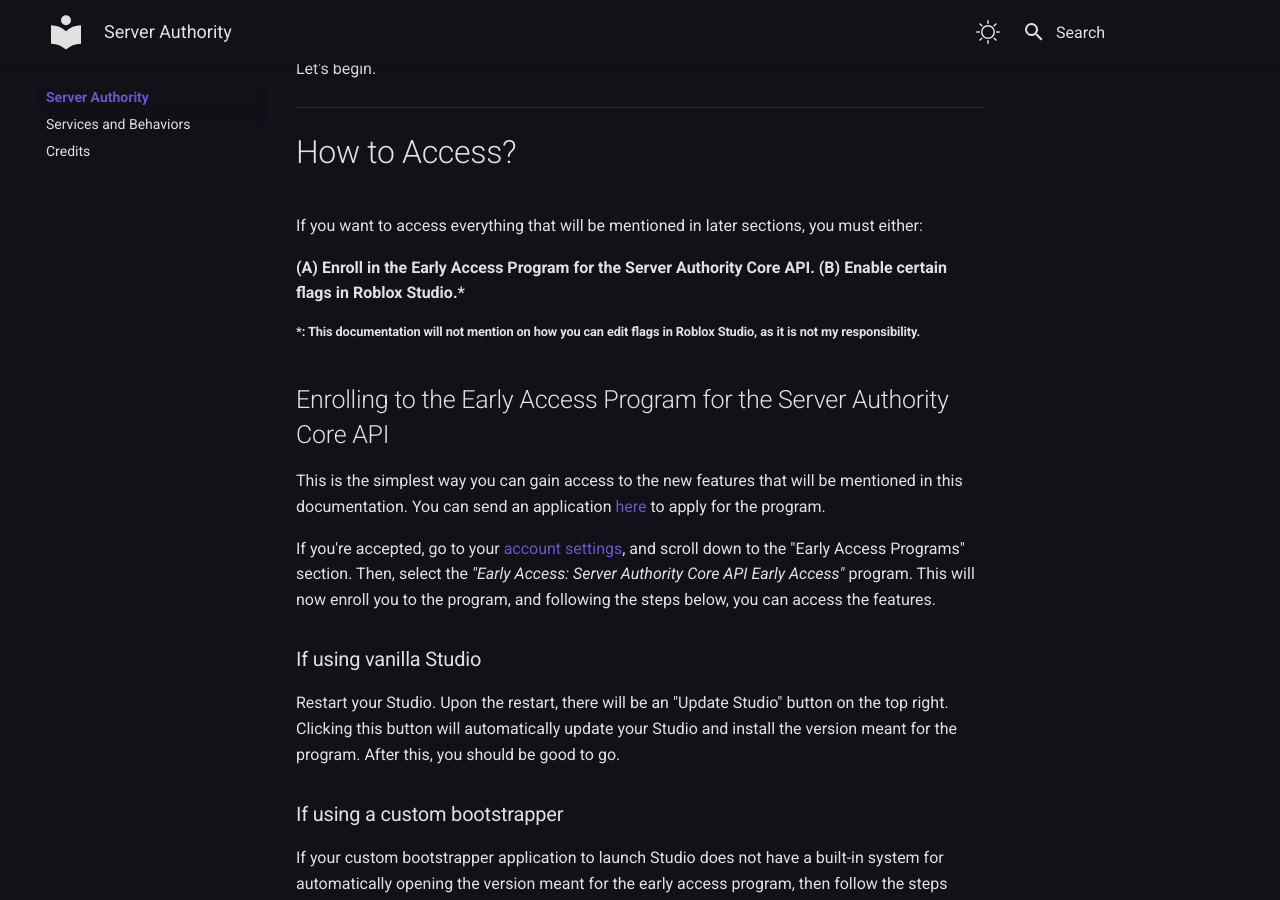
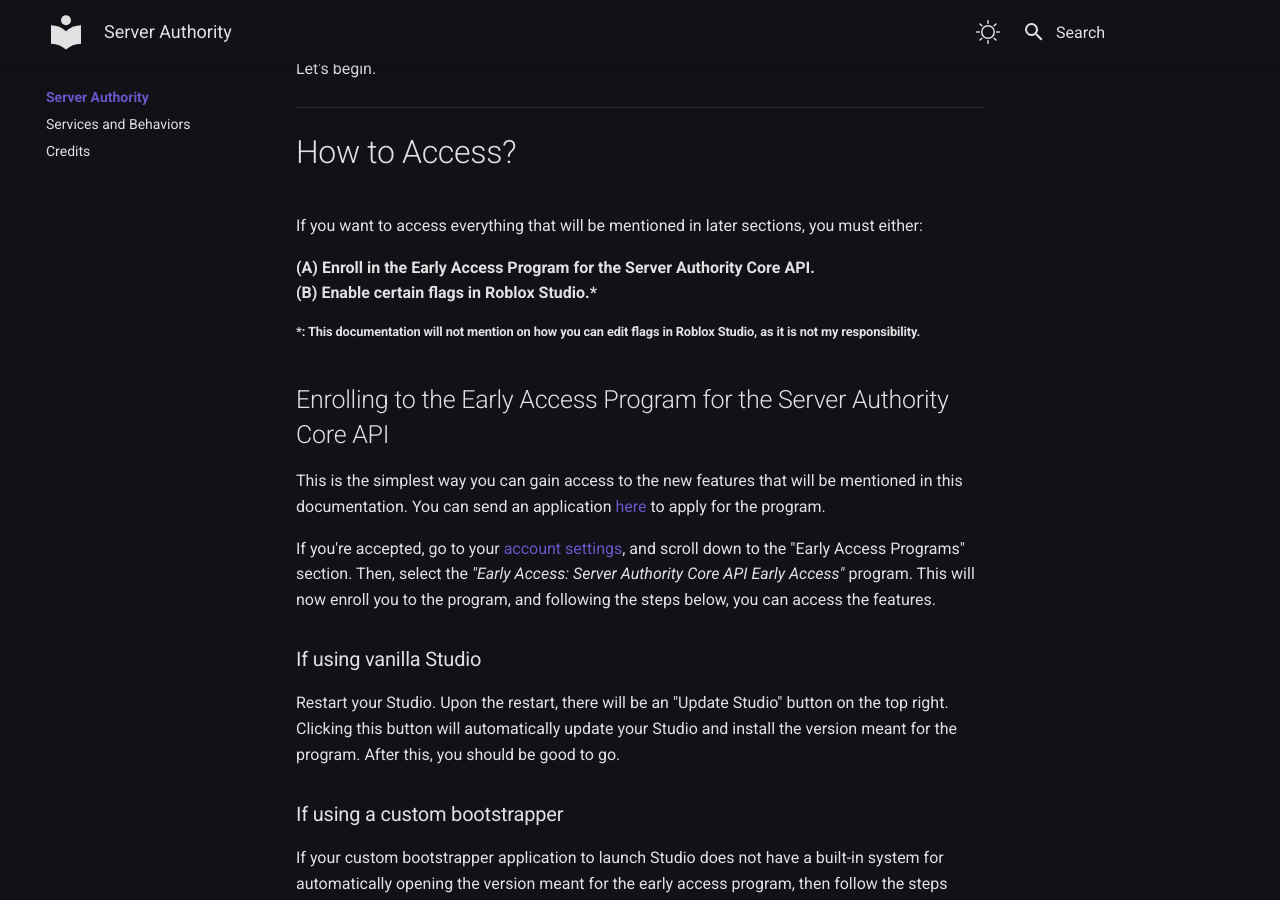
Before and after one commit to TenebrisNoctua/ServerAuthority, an MkDocs documentation site: the page built from docs/index.md, in a window 1280 px wide and 900 px high, scrolled down 402 px. Built offline with MkDocs 1.6.1 and Material for MkDocs 9.7.7, drawn with Linux system fonts in a browser that asks for light colours.

Commit message:
Update the Documentation.

```diff
--- a/docs/index.md
+++ b/docs/index.md
@@ -14,8 +14,8 @@
 
 If you want to access everything that will be mentioned in later sections, you must either:
 
-**(A) Enroll in the Early Access Program for the Server Authority Core API.**
-**(B) Enable certain flags in Roblox Studio.\***<br>
+**(A) Enroll in the Early Access Program for the Server Authority Core API.**<br>
+**(B) Enable certain flags in Roblox Studio.\***
 
 <h6>*: This documentation will not mention on how you can edit flags in Roblox Studio, as it is not my responsibility.</h6>
 
```
